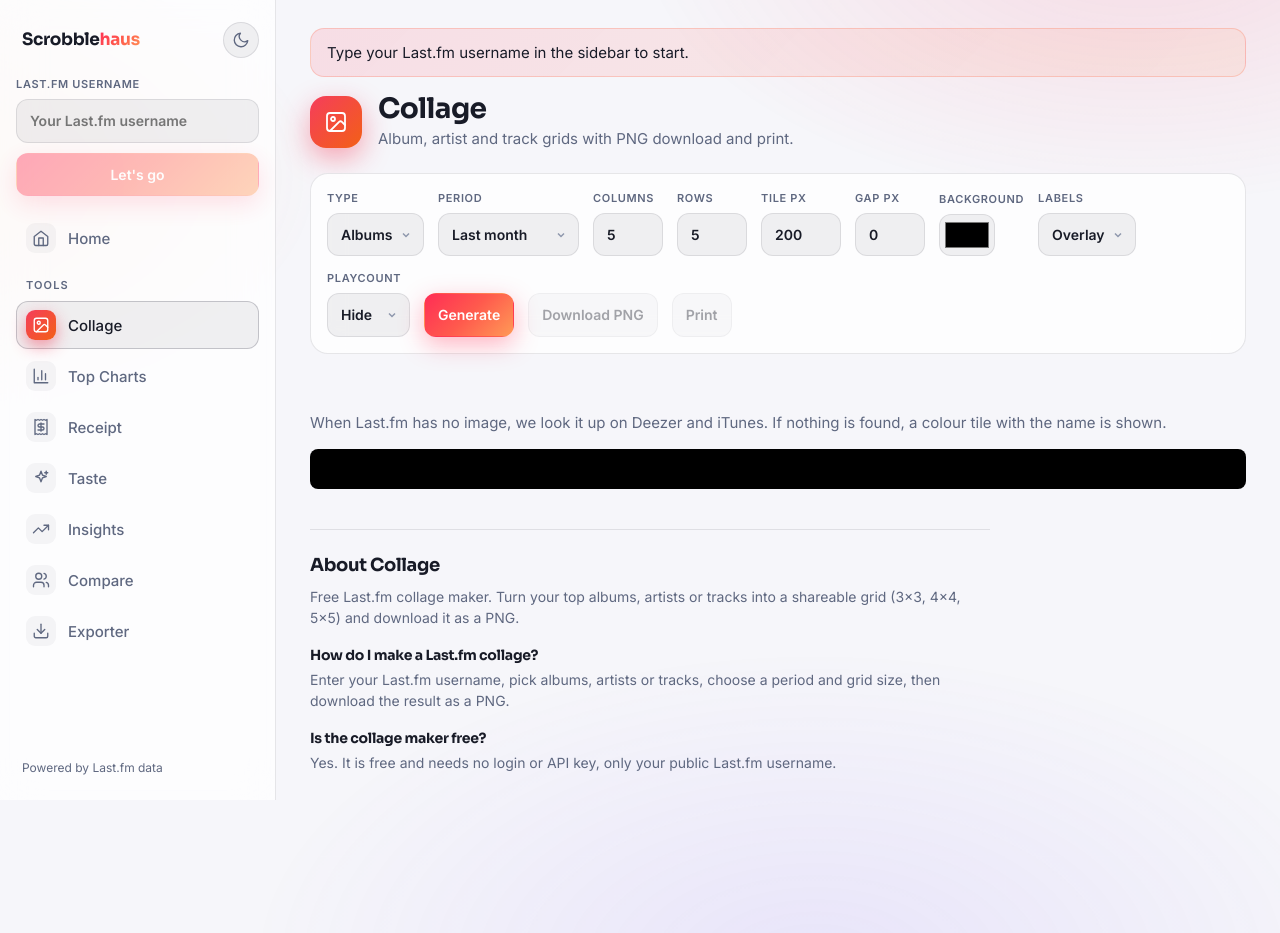
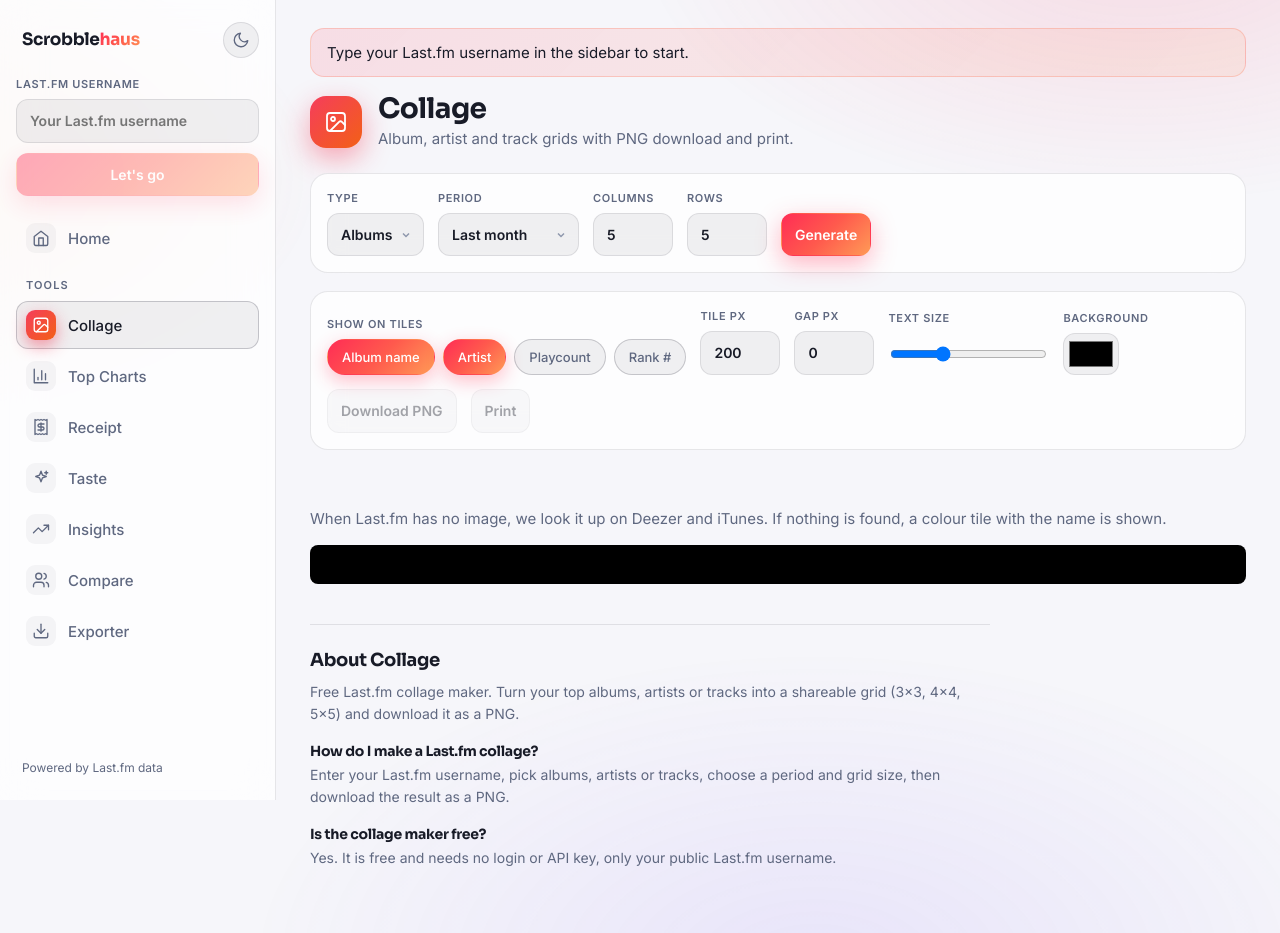
Before and after one commit to go-christianharrel/scrobblehaus, a SvelteKit app: page /collage in a window 1280 px wide. Before the commit the page ends 837 px from the top, so only its background shows below. Built offline with nearby package versions, Linux system fonts and the light colour scheme.

Commit message:
feat: choose which labels show on collage tiles

```diff
--- a/src/lib/collage.ts
+++ b/src/lib/collage.ts
@@ -7,9 +7,15 @@
 	tile: number;
 	gap: number;
 	background: string;
-	labels: boolean;
-	plays: boolean;
+	showName: boolean;
+	showArtist: boolean;
+	showPlays: boolean;
+	showRank: boolean;
+	/** Multiplier for label text, 1 is the default size. */
+	textScale: number;
 };
+
+type LabelLine = { text: string; font: string; color: string };
 
 export function loadImage(src: string): Promise<HTMLImageElement | null> {
 	return new Promise((resolve) => {
@@ -78,6 +84,33 @@
 	ctx.textBaseline = 'alphabetic';
 }
 
+function buildLabelLines(
+	item: TopItem,
+	fs: number,
+	o: CollageOptions
+): LabelLine[] {
+	const lines: LabelLine[] = [];
+	if (o.showArtist && item.artist)
+		lines.push({
+			text: item.artist,
+			font: `${fs}px sans-serif`,
+			color: '#ccc'
+		});
+	if (o.showName)
+		lines.push({
+			text: item.name,
+			font: `700 ${fs}px sans-serif`,
+			color: '#fff'
+		});
+	if (o.showPlays)
+		lines.push({
+			text: `${fmt(item.plays)} plays`,
+			font: `${fs}px sans-serif`,
+			color: '#ff8a82'
+		});
+	return lines;
+}
+
 function drawLabel(
 	ctx: CanvasRenderingContext2D,
 	item: TopItem,
@@ -86,9 +119,10 @@
 	tile: number,
 	o: CollageOptions
 ): void {
-	const fs = Math.max(9, tile / 17);
-	const lineCount = (o.labels ? (item.artist ? 2 : 1) : 0) + (o.plays ? 1 : 0);
-	const bh = lineCount * fs * 1.25 + fs * 0.6;
+	const fs = Math.max(9, tile / 17) * o.textScale;
+	const lines = buildLabelLines(item, fs, o);
+	if (!lines.length) return;
+	const bh = lines.length * fs * 1.25 + fs * 0.6;
 	const g = ctx.createLinearGradient(0, y + tile - bh, 0, y + tile);
 	g.addColorStop(0, 'rgba(0,0,0,0)');
 	g.addColorStop(0.35, 'rgba(0,0,0,.75)');
@@ -97,27 +131,39 @@
 	ctx.fillRect(x, y + tile - bh, tile, bh);
 
 	const pad = tile * 0.04;
-	const maxW = tile - pad * 2;
-	let ty = y + tile - fs * 0.5;
 	ctx.shadowColor = 'rgba(0,0,0,.8)';
 	ctx.shadowBlur = 3;
-	if (o.plays) {
-		ctx.font = `${fs}px sans-serif`;
-		ctx.fillStyle = '#ff8a82';
-		ctx.fillText(`${fmt(item.plays)} plays`, x + pad, ty);
-		ty -= fs * 1.25;
-	}
-	if (o.labels) {
-		ctx.fillStyle = '#fff';
-		ctx.font = `700 ${fs}px sans-serif`;
-		ctx.fillText(fitText(ctx, item.name, maxW), x + pad, ty);
-		if (item.artist) {
-			ctx.font = `${fs}px sans-serif`;
-			ctx.fillStyle = '#ccc';
-			ctx.fillText(fitText(ctx, item.artist, maxW), x + pad, ty - fs * 1.25);
-		}
-	}
+	// Lines are ordered top to bottom; draw from the bottom edge upwards.
+	lines.reverse().forEach((line, i) => {
+		ctx.font = line.font;
+		ctx.fillStyle = line.color;
+		const ty = y + tile - fs * 0.5 - i * fs * 1.25;
+		ctx.fillText(fitText(ctx, line.text, tile - pad * 2), x + pad, ty);
+	});
 	ctx.shadowBlur = 0;
+}
+
+function drawRank(
+	ctx: CanvasRenderingContext2D,
+	rank: number,
+	x: number,
+	y: number,
+	tile: number
+): void {
+	const r = Math.max(9, tile / 12);
+	const cx = x + r + tile * 0.04;
+	const cy = y + r + tile * 0.04;
+	ctx.fillStyle = 'rgba(0,0,0,.7)';
+	ctx.beginPath();
+	ctx.arc(cx, cy, r, 0, Math.PI * 2);
+	ctx.fill();
+	ctx.fillStyle = '#fff';
+	ctx.font = `700 ${r * 1.1}px sans-serif`;
+	ctx.textAlign = 'center';
+	ctx.textBaseline = 'middle';
+	ctx.fillText(String(rank), cx, cy);
+	ctx.textAlign = 'left';
+	ctx.textBaseline = 'alphabetic';
 }
 
 export function renderCollage(
@@ -138,6 +184,7 @@
 		const im = images[idx];
 		if (im) ctx.drawImage(im, x, y, o.tile, o.tile);
 		else drawTextTile(ctx, item, x, y, o.tile);
-		if (o.labels || o.plays) drawLabel(ctx, item, x, y, o.tile, o);
+		drawLabel(ctx, item, x, y, o.tile, o);
+		if (o.showRank) drawRank(ctx, idx + 1, x, y, o.tile);
 	});
 }
--- a/src/routes/collage/+page.svelte
+++ b/src/routes/collage/+page.svelte
@@ -4,8 +4,14 @@
 	import { fillImages, getTop } from '#lib/lastfm';
 	import { loadImage, renderCollage } from '#lib/collage';
 	import { settings } from '#lib/settings.svelte';
-	import { PERIODS, type TopType } from '#lib/types';
+	import { PERIODS, type TopItem, type TopType } from '#lib/types';
 	import { clamp } from '#lib/util';
+
+	const TITLE_LABELS: Record<TopType, string> = {
+		albums: 'Album name',
+		artists: 'Artist name',
+		tracks: 'Track name'
+	};
 
 	let type = $state<TopType>('albums');
 	let period = $state('1month');
@@ -14,13 +20,40 @@
 	let tile = $state(200);
 	let gap = $state(0);
 	let background = $state('#000000');
-	let labels = $state(true);
-	let plays = $state(false);
+	let showName = $state(true);
+	let showArtist = $state(true);
+	let showPlays = $state(false);
+	let showRank = $state(false);
+	let textScale = $state(1);
 	let status = $state('');
 	let failed = $state(false);
 	let busy = $state(false);
 	let ready = $state(false);
 	let canvas: HTMLCanvasElement;
+	let items: TopItem[] = [];
+	let images: (HTMLImageElement | null)[] = [];
+	let shown = $state<{ cols: number; rows: number; type: TopType }>({
+		cols: 5,
+		rows: 5,
+		type: 'albums'
+	});
+
+	const titleLabel = $derived(TITLE_LABELS[shown.type]);
+
+	function draw(): void {
+		renderCollage(canvas, items, images, {
+			cols: shown.cols,
+			rows: shown.rows,
+			tile: clamp(tile, 60, 300),
+			gap: clamp(gap, 0, 40),
+			background,
+			showName,
+			showArtist: showArtist && shown.type !== 'artists',
+			showPlays,
+			showRank,
+			textScale
+		});
+	}
 
 	async function generate(): Promise<void> {
 		busy = true;
@@ -30,26 +63,20 @@
 			const c = clamp(cols, 1, 15);
 			const r = clamp(rows, 1, 15);
 			status = 'Fetching data…';
-			const items = await getTop(type, period, c * r, user);
-			if (!items.length) throw new Error('No data for this period.');
+			const top = await getTop(type, period, c * r, user);
+			if (!top.length) throw new Error('No data for this period.');
 			await fillImages(
-				items,
+				top,
 				type,
 				(n, t) => (status = `Looking up images… ${n}/${t}`)
 			);
 			status = 'Loading cover art…';
-			const images = await Promise.all(items.map((i) => loadImage(i.img)));
-			renderCollage(canvas, items, images, {
-				cols: c,
-				rows: r,
-				tile: clamp(tile, 60, 300),
-				gap: clamp(gap, 0, 40),
-				background,
-				labels,
-				plays
-			});
+			images = await Promise.all(top.map((i) => loadImage(i.img)));
+			items = top;
+			shown = { cols: c, rows: r, type };
+			draw();
 			ready = true;
-			status = `Done: ${items.length} items (${canvas.width}×${canvas.height}px).`;
+			status = `Done: ${top.length} items (${canvas.width}×${canvas.height}px).`;
 		} catch (e) {
 			failed = true;
 			status = e instanceof Error ? e.message : String(e);
@@ -68,6 +95,13 @@
 			setTimeout(() => URL.revokeObjectURL(a.href), 2000);
 		});
 	}
+
+	// Style options redraw instantly from cached data, no refetch needed.
+	$effect(() => {
+		void [tile, gap, background, showName, showArtist, showPlays];
+		void [showRank, textScale];
+		if (ready) draw();
+	});
 
 	onMount(() => {
 		if (settings.username) void generate();
@@ -91,59 +125,58 @@
 				>{/each}
 		</select>
 	</label>
-	<label
-		>Columns <input
-			type="number"
-			min="1"
-			max="15"
-			bind:value={cols}
-			style="width: 70px"
-		/></label
+	<label class="num"
+		>Columns <input type="number" min="1" max="15" bind:value={cols} /></label
 	>
-	<label
-		>Rows <input
-			type="number"
-			min="1"
-			max="15"
-			bind:value={rows}
-			style="width: 70px"
-		/></label
+	<label class="num"
+		>Rows <input type="number" min="1" max="15" bind:value={rows} /></label
 	>
-	<label
+	<button class="primary" onclick={generate} disabled={busy}>
+		{busy ? 'Generating…' : 'Generate'}
+	</button>
+</div>
+
+<div class="controls style">
+	<fieldset class="show">
+		<legend>Show on tiles</legend>
+		<label class="chip-toggle">
+			<input type="checkbox" bind:checked={showName} />
+			<span>{titleLabel}</span>
+		</label>
+		<label class="chip-toggle" class:off={shown.type === 'artists'}>
+			<input
+				type="checkbox"
+				bind:checked={showArtist}
+				disabled={shown.type === 'artists'}
+			/>
+			<span>Artist</span>
+		</label>
+		<label class="chip-toggle">
+			<input type="checkbox" bind:checked={showPlays} />
+			<span>Playcount</span>
+		</label>
+		<label class="chip-toggle">
+			<input type="checkbox" bind:checked={showRank} />
+			<span>Rank #</span>
+		</label>
+	</fieldset>
+	<label class="num"
 		>Tile px <input
 			type="number"
 			min="60"
 			max="300"
 			step="10"
 			bind:value={tile}
-			style="width: 80px"
 		/></label
 	>
+	<label class="num"
+		>Gap px <input type="number" min="0" max="40" bind:value={gap} /></label
+	>
 	<label
-		>Gap px <input
-			type="number"
-			min="0"
-			max="40"
-			bind:value={gap}
-			style="width: 70px"
-		/></label
-	>
+		>Text size
+		<input type="range" min="0.7" max="1.8" step="0.1" bind:value={textScale} />
+	</label>
 	<label>Background <input type="color" bind:value={background} /></label>
-	<label
-		>Labels
-		<select bind:value={labels}>
-			<option value={true}>Overlay</option>
-			<option value={false}>None</option>
-		</select>
-	</label>
-	<label
-		>Playcount
-		<select bind:value={plays}>
-			<option value={false}>Hide</option>
-			<option value={true}>Show</option>
-		</select>
-	</label>
-	<button class="primary" onclick={generate} disabled={busy}>Generate</button>
 	<button onclick={savePng} disabled={!ready}>Download PNG</button>
 	<button onclick={() => window.print()} disabled={!ready}>Print</button>
 </div>
@@ -159,6 +192,64 @@
 </div>
 
 <style>
+	.num input {
+		width: 80px;
+	}
+	.show {
+		display: flex;
+		flex-wrap: wrap;
+		gap: 8px;
+		border: 0;
+		margin: 0;
+		padding: 0;
+	}
+	.show legend {
+		padding: 0;
+		margin-bottom: 6px;
+		font-size: 11px;
+		font-weight: 600;
+		letter-spacing: 0.06em;
+		text-transform: uppercase;
+		color: var(--muted);
+	}
+	.chip-toggle {
+		position: relative;
+		display: inline-flex;
+		flex-direction: row;
+		cursor: pointer;
+		letter-spacing: 0;
+		text-transform: none;
+		font-size: 13px;
+		font-weight: 500;
+	}
+	.chip-toggle input {
+		position: absolute;
+		opacity: 0;
+		inset: 0;
+		cursor: pointer;
+	}
+	.chip-toggle span {
+		padding: 7px 14px;
+		border-radius: 999px;
+		border: 1px solid var(--line2);
+		background: var(--panel2);
+		color: var(--muted);
+		transition: all 0.15s;
+	}
+	.chip-toggle input:checked + span {
+		color: #fff;
+		border-color: transparent;
+		background: var(--grad);
+		box-shadow: 0 6px 18px rgba(255, 45, 85, 0.3);
+	}
+	.chip-toggle input:focus-visible + span {
+		outline: 2px solid var(--accent2);
+		outline-offset: 2px;
+	}
+	.chip-toggle.off {
+		opacity: 0.4;
+		cursor: not-allowed;
+	}
 	.wrap {
 		overflow: auto;
 		background: #000;
```
